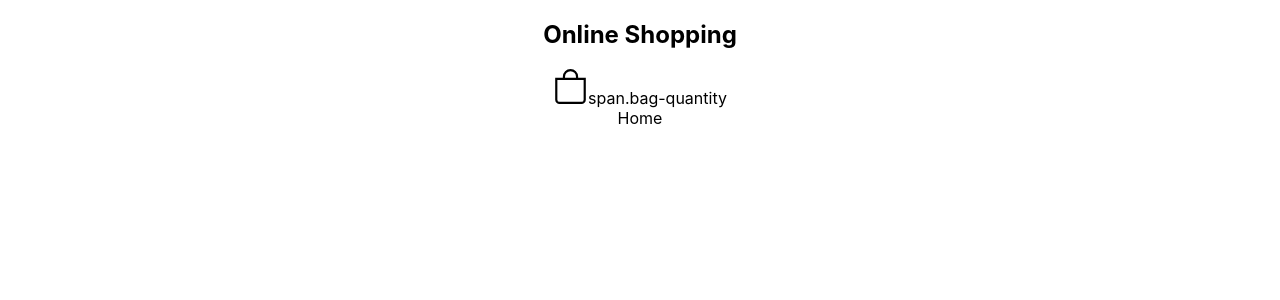
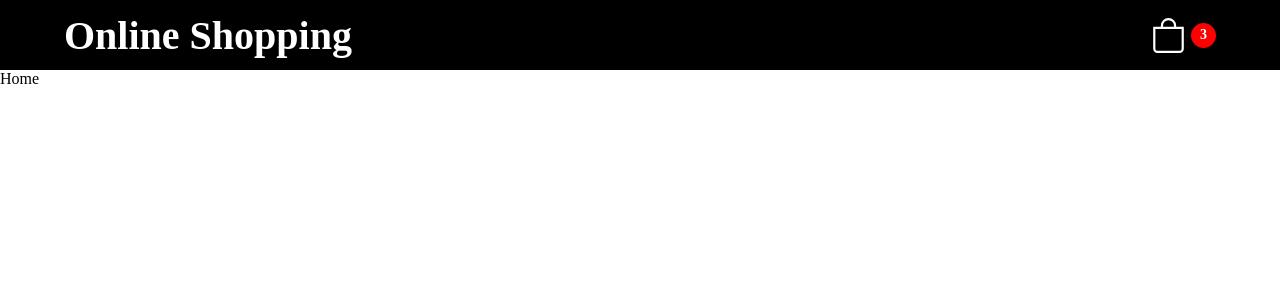
Before and after one commit to hugorafaelll/toolkit, a React (Create React App) app: page / in a window 1280 px wide. Shown: the top 300 px of the page. Built offline with nearby package versions, Linux system fonts and the light colour scheme.

Commit message:
redux v22

```diff
--- a/src/App.css
+++ b/src/App.css
@@ -1,38 +1,73 @@
-.App {
-  text-align: center;
+@import url('https://fonts.googleapis.com/css2?family=Nunito+Sans:wght@300;600&family=Roboto:ital,wght@1,100;1,400;1,700&display=swap');
+
+
+*{
+
+padding:0;
+margin:0;
+box-sizing: border-box;
+font-family: Nunito;
+
 }
 
-.App-logo {
-  height: 40vmin;
-  pointer-events: none;
+
+
+.nav-bar{
+
+height: 70px;
+background-color: black;
+display: flex;
+flex-direction: row;
+justify-content: space-between;
+align-items: center;
+padding: 0 4rem;
+
 }
 
-@media (prefers-reduced-motion: no-preference) {
-  .App-logo {
-    animation: App-logo-spin infinite 20s linear;
-  }
+
+.nav-bar h2{
+    font-size: 40px;
 }
 
-.App-header {
-  background-color: #282c34;
-  min-height: 100vh;
-  display: flex;
-  flex-direction: column;
-  align-items: center;
-  justify-content: center;
-  font-size: calc(10px + 2vmin);
-  color: white;
+.nav-bag{
+    display: flex;
+    align-items: center;
 }
 
-.App-link {
-  color: #61dafb;
+.nav-bar a{
+text-decoration: none;
+color: white;
 }
 
-@keyframes App-logo-spin {
-  from {
-    transform: rotate(0deg);
-  }
-  to {
-    transform: rotate(360deg);
-  }
+.bag-quantity{
+display: flex;
+align-items: center;
+justify-content: center;
+margin-left: 5px;
+height: 25px;
+width: 25px;
+background-color: red;
+border-radius: 50%;
+color: white;
+font-size: 14px;
+font-weight: 700;
 }
+
+
+
+.not-found{
+ display: flex;
+ flex-direction: column;
+ align-items: center;
+ justify-content: center;
+ color: grey;
+ min-height: 80vh;
+}
+
+.not-found h2{
+font-size: 155px;
+}
+
+.not-found p{
+color: red;
+}
--- a/src/App.js
+++ b/src/App.js
@@ -1,10 +1,11 @@
-import { BrowserRouter, Route, Routes } from "react-router-dom";
+import { BrowserRouter, Route, Routes, Navigate } from "react-router-dom";
 
 import NavBar from "./components/NavBar";
 import Home from "./components/Home";
 import Cart from "./components/Cart";
 
 import "./App.css";
+import NotFound from "./components/NotFound";
 
 function App() {
   return (
@@ -14,6 +15,7 @@ function App() {
         <Routes>
           <Route path="/cart" element={<Cart />} />
           <Route path="/" element={<Home />} />
+          <Route path="/not-found" exact element={<NotFound />} />
         </Routes>
       </BrowserRouter>
     </div>
--- a/src/components/NavBar.jsx
+++ b/src/components/NavBar.jsx
@@ -1,10 +1,14 @@
 import React from "react";
+import { Link } from "react-router-dom";
 
 function NavBar() {
   return (
     <nav className="nav-bar">
+      <Link to="/">
         <h2> Online Shopping</h2>
+      </Link>
 
+      <Link to="/cart">
         <div className="nav-bag">
           <svg
             xmlns="http://www.w3.org/2000/svg"
@@ -16,8 +20,11 @@ function NavBar() {
           >
             <path d="M8 1a2.5 2.5 0 0 1 2.5 2.5V4h-5v-.5A2.5 2.5 0 0 1 8 1zm3.5 3v-.5a3.5 3.5 0 1 0-7 0V4H1v10a2 2 0 0 0 2 2h10a2 2 0 0 0 2-2V4h-3.5zM2 5h12v9a1 1 0 0 1-1 1H3a1 1 0 0 1-1-1V5z" />
           </svg>
-        span.bag-quantity
+          <span className="bag-quantity">
+            <span>3</span>
+          </span>
         </div>
+      </Link>
     </nav>
   );
 }
--- /dev/null
+++ b/src/components/NotFound.jsx
@@ -0,0 +1,12 @@
+import React from "react";
+
+function NotFound() {
+  return (
+    <div className="not-found">
+      <h2>404</h2>
+      <p>Page not found</p>
+    </div>
+  );
+}
+
+export default NotFound;
```
Also changed, not shown: 1 other file (tests, documents, lock files or other folders). Lines whose indentation alone changed are shown as unchanged.
